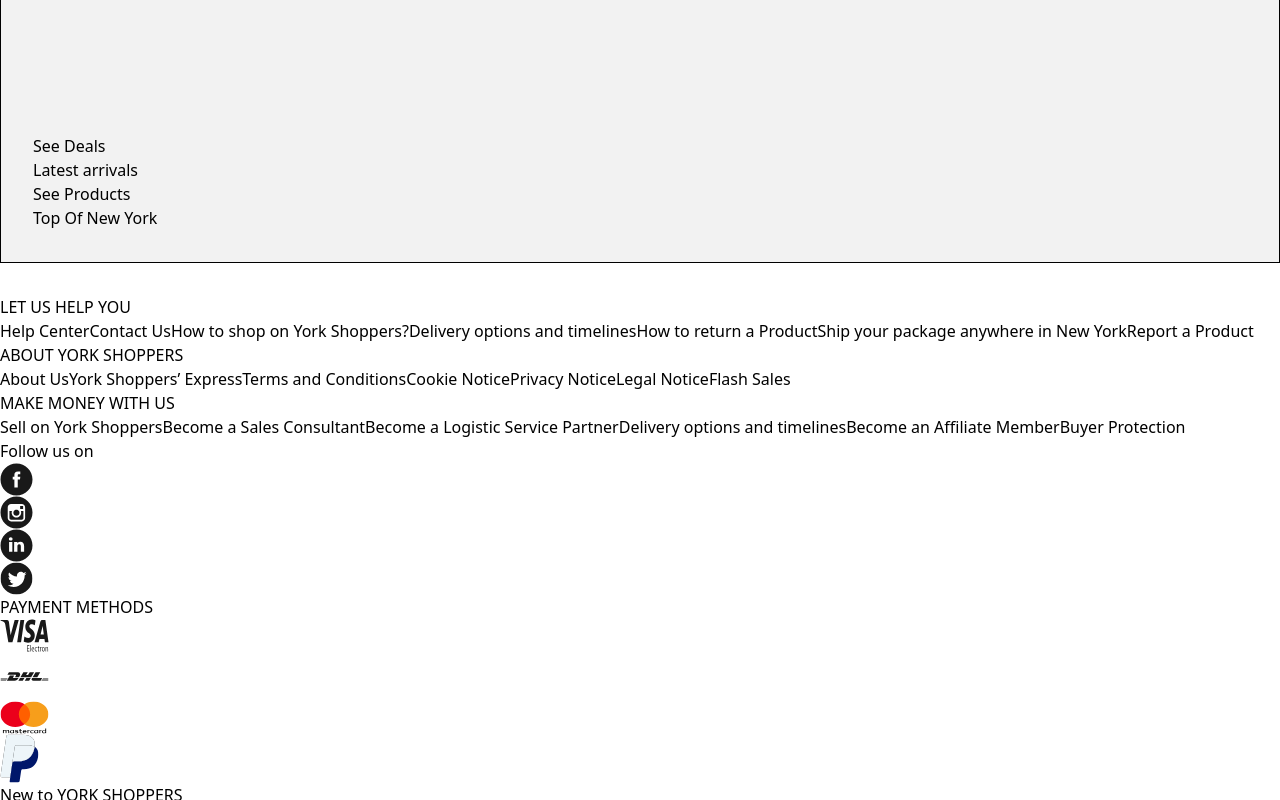
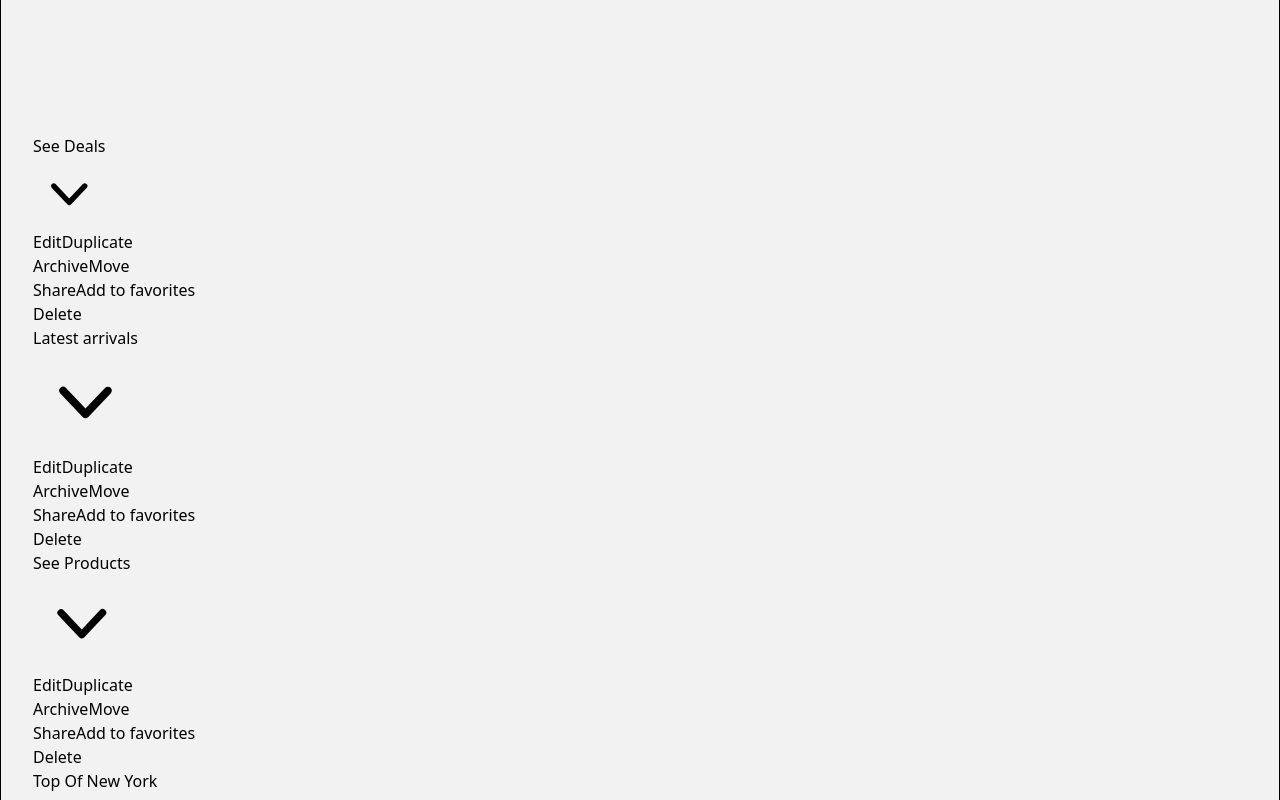
Before and after one commit to mmarconi117/ShopOnline, a React (Vite) app: page / in a window 1280 px wide. Shown: the part 1420-2220 px from the top of the page. Built offline with nearby package versions, Linux system fonts and the light colour scheme; the HTML template or start-up script is replaced by a standard one.

Commit message:
nav links added and implemented dropdown with tailwind, not done

```diff
--- a/src/components/NavigationBar/NavigationBar.jsx
+++ b/src/components/NavigationBar/NavigationBar.jsx
@@ -1,12 +1,14 @@
 import { useState, useEffect } from "react";
 import { useNavigate } from "react-router-dom";
+
 
 // Icons
 
 import LOGO from "../../assets/ICONS/Outline/LOGO.png";
 
 const NavigationBar = () => {
-    const [open, setOpen] = useState(false);
+    const [open, setOpen] = useState(true);
+    const [arrowDown, setArrowDown] = useState(false);
     const Links = [
         {
             name: "See Deals",
@@ -28,10 +30,158 @@ const NavigationBar = () => {
     const linksArr = Links.map((link, index) => {
         return (
             <li
-                className="mr-5 "
+                className="mr-5 cursor-pointer"
                 key={index}
             >
-                <a>{link.name}</a>
+                {/* <button type="button">
+                    <a className="flex">
+                        {link.name}
+
+                        <svg
+                            xmlns="http://www.w3.org/2000/svg"
+                            fill="none"
+                            viewBox="0 0 24 24"
+                            stroke-width="1.5"
+                            stroke="currentColor"
+                            data-slot="icon"
+                            class="w-6 h-6"
+                        >
+                            <path
+                                stroke-linecap="round"
+                                stroke-linejoin="round"
+                                d="m19.5 8.25-7.5 7.5-7.5-7.5"
+                            />
+                        </svg>
+                    </a>
+                </button> */}
+                <div class="relative inline-block text-left">
+                    <div>
+                        <button
+                            type="button"
+                            class="inline-flex w-full justify-center gap-x-1.5 rounded-md bg-white px-3 py-2 text-sm font-semibold text-gray-900 shadow-sm ring-1 ring-inset ring-gray-300 hover:bg-gray-50"
+                            id="menu-button"
+                            aria-expanded="true"
+                            aria-haspopup="true"
+                        >
+                            {link.name}
+                            <svg
+                                class="-mr-1 h-5 w-5 text-gray-400"
+                                viewBox="0 0 20 20"
+                                fill="currentColor"
+                                aria-hidden="true"
+                            >
+                                <path
+                                    fill-rule="evenodd"
+                                    d="M5.23 7.21a.75.75 0 011.06.02L10 11.168l3.71-3.938a.75.75 0 111.08 1.04l-4.25 4.5a.75.75 0 01-1.08 0l-4.25-4.5a.75.75 0 01.02-1.06z"
+                                    clip-rule="evenodd"
+                                />
+                            </svg>
+                        </button>
+                    </div>
+
+                    {/* <!--
+    Dropdown menu, show/hide based on menu state.
+
+    Entering: "transition ease-out duration-100"
+      From: "transform opacity-0 scale-95"
+      To: "transform opacity-100 scale-100"
+    Leaving: "transition ease-in duration-75"
+      From: "transform opacity-100 scale-100"
+      To: "transform opacity-0 scale-95"
+  --> */}
+                    <div
+                        class="absolute right-0 z-10 mt-2 w-56 origin-top-right divide-y divide-gray-100 rounded-md bg-white shadow-lg ring-1 ring-black ring-opacity-5 focus:outline-none"
+                        role="menu"
+                        aria-orientation="vertical"
+                        aria-labelledby="menu-button"
+                        tabindex="-1"
+                    >
+                        <div
+                            class="py-1"
+                            role="none"
+                        >
+                            {/* <!-- Active: "bg-gray-100 text-gray-900", Not Active: "text-gray-700" --> */}
+                            <a
+                                href="#"
+                                class="text-gray-700 block px-4 py-2 text-sm"
+                                role="menuitem"
+                                tabindex="-1"
+                                id="menu-item-0"
+                            >
+                                Edit
+                            </a>
+                            <a
+                                href="#"
+                                class="text-gray-700 block px-4 py-2 text-sm"
+                                role="menuitem"
+                                tabindex="-1"
+                                id="menu-item-1"
+                            >
+                                Duplicate
+                            </a>
+                        </div>
+                        <div
+                            class="py-1"
+                            role="none"
+                        >
+                            <a
+                                href="#"
+                                class="text-gray-700 block px-4 py-2 text-sm"
+                                role="menuitem"
+                                tabindex="-1"
+                                id="menu-item-2"
+                            >
+                                Archive
+                            </a>
+                            <a
+                                href="#"
+                                class="text-gray-700 block px-4 py-2 text-sm"
+                                role="menuitem"
+                                tabindex="-1"
+                                id="menu-item-3"
+                            >
+                                Move
+                            </a>
+                        </div>
+                        <div
+                            class="py-1"
+                            role="none"
+                        >
+                            <a
+                                href="#"
+                                class="text-gray-700 block px-4 py-2 text-sm"
+                                role="menuitem"
+                                tabindex="-1"
+                                id="menu-item-4"
+                            >
+                                Share
+                            </a>
+                            <a
+                                href="#"
+                                class="text-gray-700 block px-4 py-2 text-sm"
+                                role="menuitem"
+                                tabindex="-1"
+                                id="menu-item-5"
+                            >
+                                Add to favorites
+                            </a>
+                        </div>
+                        <div
+                            class="py-1"
+                            role="none"
+                        >
+                            <a
+                                href="#"
+                                class="text-gray-700 block px-4 py-2 text-sm"
+                                role="menuitem"
+                                tabindex="-1"
+                                id="menu-item-6"
+                            >
+                                Delete
+                            </a>
+                        </div>
+                    </div>
+                </div>
             </li>
         );
     });
@@ -77,10 +227,11 @@ const NavigationBar = () => {
             );
         }
     };
+
     return (
         <div>
             <nav
-                className="shadow-md w-full h-full flex justify-center cursor-pointer sm:block sm:m-auto"
+                className="shadow-md w-full h-full flex justify-center sm:block sm:m-auto"
                 style={{
                     margin: "2rem auto",
                     padding: "2rem",
@@ -89,7 +240,7 @@ const NavigationBar = () => {
                 }}
             >
                 <div
-                    className="text-3xl mr-5 sm:hidden md:mb-5 sm:border-b-2 border-black"
+                    className="text-3xl mr-5 sm:hidden md:mb-5 sm:border-b-2 border-black cursor-pointer"
                     onClick={() => setOpen(!open)}
                 >
                     {menuIcon()}
```
